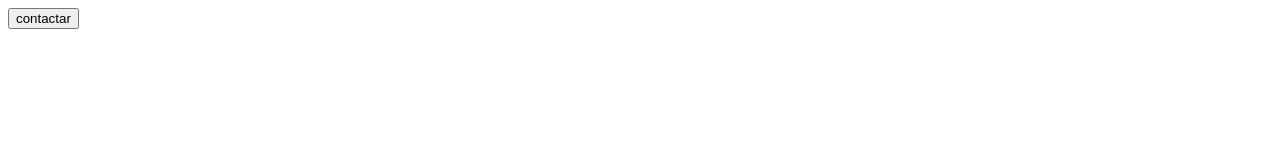
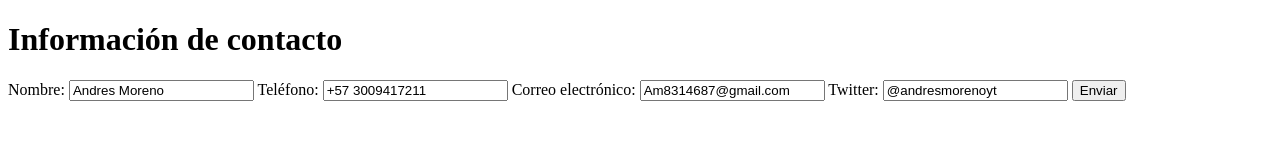
Before and after one commit to andre786s/andre786s.github.io, a plain HTML site: page contacto/contacto.html in a window 1280 px wide. Drawn offline with Linux system fonts and the light colour scheme.

Commit message:
Actualizar contacto.html

```diff
--- a/contacto/contacto.html
+++ b/contacto/contacto.html
@@ -1 +1,29 @@
-<a href="index.html"><button>contactar</button></a>
+<!DOCTYPE html>
+<html lang="es">
+<head>
+  <meta charset="UTF-8">
+  <meta name="viewport" content="width=device-width, initial-scale=1.0">
+  <title>Contacto</title>
+</head>
+<body>
+
+<h1>Información de contacto</h1>
+
+<form action="#" method="post">
+  <label for="nombre">Nombre:</label>
+  <input type="text" id="nombre" name="nombre" value="Andres Moreno" readonly>
+
+  <label for="telefono">Teléfono:</label>
+  <input type="tel" id="telefono" name="telefono" value="+57 3009417211" readonly>
+
+  <label for="email">Correo electrónico:</label>
+  <input type="email" id="email" name="email" value="Am8314687@gmail.com" readonly>
+
+  <label for="twitter">Twitter:</label>
+  <input type="text" id="twitter" name="twitter" value="@andresmorenoyt" readonly>
+
+  <input type="submit" value="Enviar">
+</form>
+
+</body>
+</html>
```
